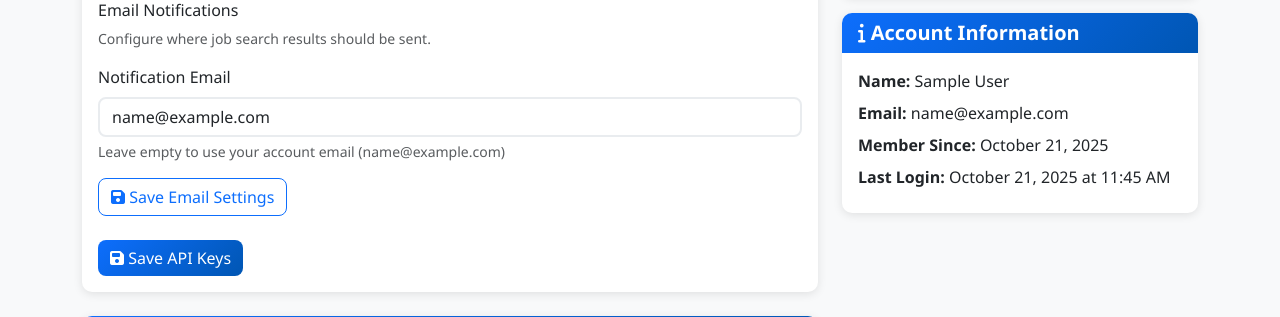
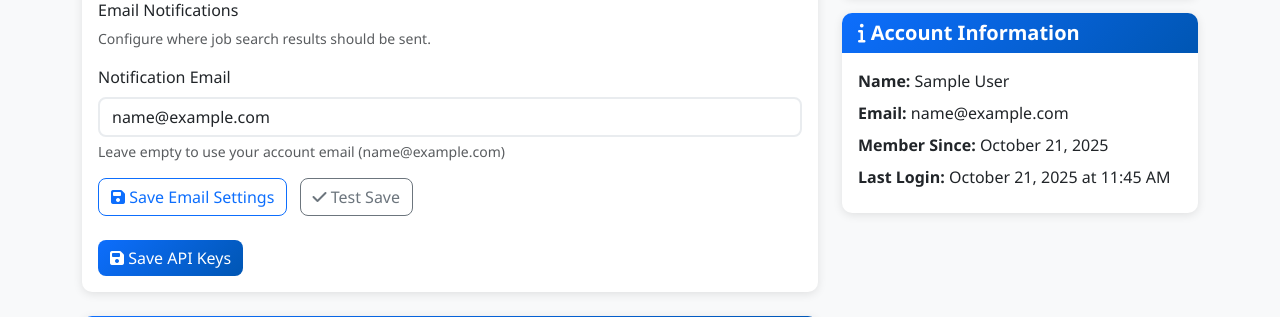
Before and after one commit to AYHD-youtube/daily-job-search, a Flask app: page /settings in a window 1280 px wide. Shown: the part 883-1200 px from the top of the page. Run offline with Flask 3, Linux system fonts and the light colour scheme; the visitor is signed in with stand-in values (Sample User, id 1); some libraries are stand-ins or nearby versions.

Commit message:
debug(settings): add debugging for email settings save functionality
- Add console logging to saveEmailSettings function
- Add test button to debug email settings
- Add error logging for troubleshooting
- Help identify why email settings save might not be working

```diff
--- a/templates/settings.html
+++ b/templates/settings.html
@@ -108,6 +108,9 @@
 
                         <button type="button" class="btn btn-outline-primary" onclick="saveEmailSettings()">
                             <i class="fas fa-save"></i> Save Email Settings
+                        </button>
+                        <button type="button" class="btn btn-outline-secondary ms-2" onclick="testEmailSettings()">
+                            <i class="fas fa-check"></i> Test Save
                         </button>
 
                         {% if gmail_configured %}
@@ -345,6 +348,7 @@ function displayTestResults(jobs) {
 
 function saveEmailSettings() {
     const notificationEmail = document.getElementById('notificationEmail').value;
+    console.log('Saving email settings:', notificationEmail);
 
     fetch('/api/save-email-settings', {
         method: 'POST',
@@ -357,6 +361,7 @@ function saveEmailSettings() {
     })
     .then(response => response.json())
     .then(data => {
+        console.log('Email settings response:', data);
         if (data.success) {
             showAlert('Email settings saved successfully!', 'success');
         } else {
@@ -364,8 +369,15 @@ function saveEmailSettings() {
         }
     })
     .catch(error => {
+        console.error('Email settings error:', error);
         showAlert('Error saving email settings: ' + error, 'danger');
     });
+}
+
+function testEmailSettings() {
+    const notificationEmail = document.getElementById('notificationEmail').value;
+    console.log('Test email settings:', notificationEmail);
+    showAlert('Email settings test: ' + notificationEmail, 'info');
 }
 
 function uploadCredentials() {
```
